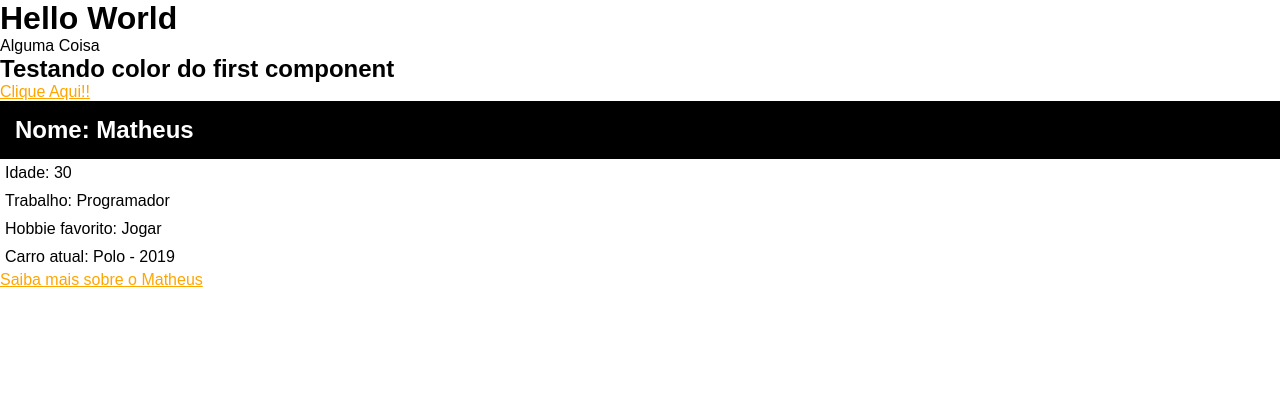
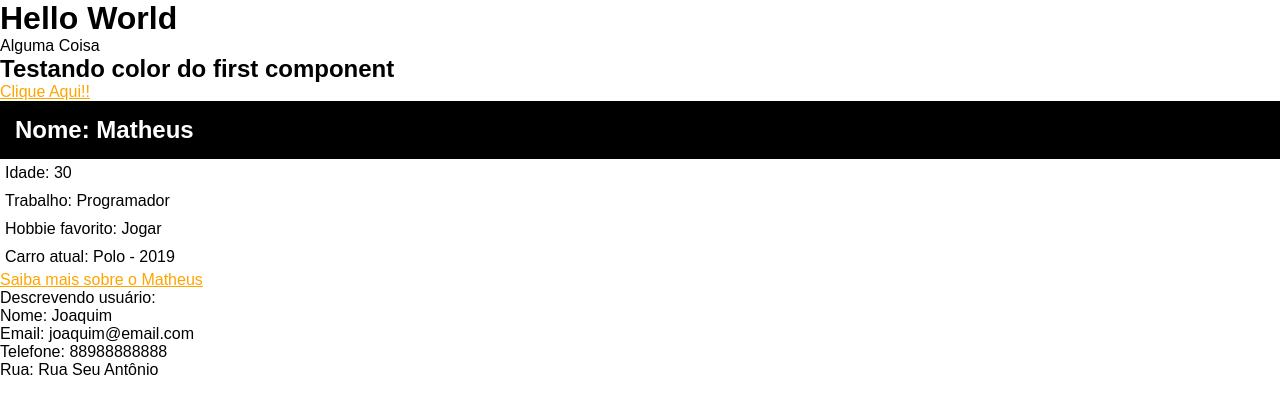
Before and after one commit to Yelcde/curso-angular, an Angular app: page / in a window 1280 px wide. Shown: the top 414 px of the page. Built offline with nearby package versions, Linux system fonts and the light colour scheme.

Commit message:
Compartilhando dados entre componentes pai e filho

```diff
--- a/src/app/app.component.html
+++ b/src/app/app.component.html
@@ -3,3 +3,4 @@
 <h2>Testando color do first component</h2>
 <a href="#">Clique Aqui!!</a>
 <app-first-component></app-first-component>
+<app-parent-data [name] = "userName" [dados] = "userData"></app-parent-data>
--- a/src/app/app.component.ts
+++ b/src/app/app.component.ts
@@ -6,5 +6,13 @@ import { Component } from '@angular/core';
   styleUrls: ['./app.component.css']
 })
 export class AppComponent {
+  userName = "Joaquim";
+
+  userData = {
+    email: "joaquim@email.com",
+    telefone: '88988888888',
+    rua: 'Rua Seu Antônio'
+  };
+
   title = 'curso-angular';
 }
--- a/src/app/app.module.ts
+++ b/src/app/app.module.ts
@@ -4,11 +4,13 @@ import { BrowserModule } from '@angular/platform-browser';
 import { AppRoutingModule } from './app-routing.module';
 import { AppComponent } from './app.component';
 import { FirstComponentComponent } from './components/first-component/first-component.component';
+import { ParentDataComponent } from './components/parent-data/parent-data.component';
 
 @NgModule({
   declarations: [
     AppComponent,
-    FirstComponentComponent
+    FirstComponentComponent,
+    ParentDataComponent
   ],
   imports: [
     BrowserModule,
--- /dev/null
+++ b/src/app/components/parent-data/parent-data.component.html
@@ -0,0 +1,5 @@
+<p>Descrevendo usuário:</p>
+<p>Nome: {{name}}</p>
+<p>Email: {{dados.email}}</p>
+<p>Telefone: {{dados.telefone}}</p>
+<p>Rua: {{dados.rua}}</p>
```
Also changed, not shown: src/app/components/parent-data/parent-data.component.ts (added, +11 -0 lines), src/app/components/parent-data/parent-data.component.css (added), 1 other file (tests, documents, lock files or other folders).
